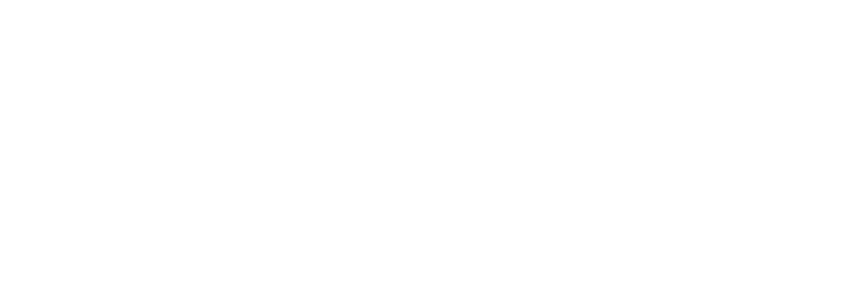
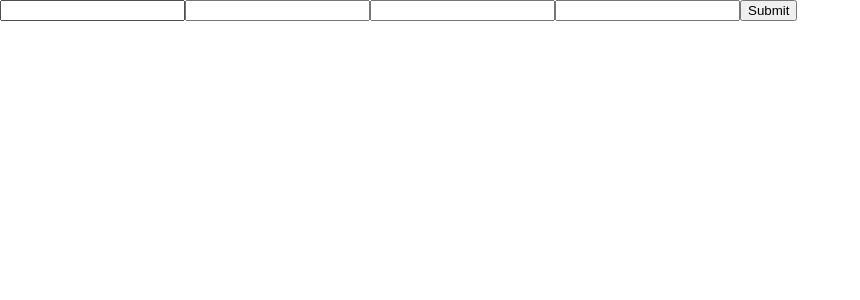
Before and after one commit to JacobTate/mern-login-template, a React (Create React App) app in the folder client/: page /signup in a window 1280 px wide. Shown: the top 300 px of the page, without its empty margins (0-860 px from the left). Built offline with nearby package versions, Linux system fonts and the light colour scheme.

Commit message:
added forms for login and signup

```diff
--- a/client/src/App.js
+++ b/client/src/App.js
@@ -1,5 +1,7 @@
 import React, { Component } from "react";
 import HomePage from "../src/Pages/home";
+import Login from "../src/Pages/login";
+import Signup from "../src/Pages/signUp";
 import { BrowserRouter as Router, Switch, Route } from "react-router-dom";
 import "./App.css";
 
@@ -10,8 +12,12 @@
         <Router>
           <div>
             <Switch>
-              <Route path="/signup"></Route>
-              <Route path="/login"></Route>
+              <Route path="/signup">
+                <Signup />
+              </Route>
+              <Route path="/login">
+                <Login />
+              </Route>
               <Route path="/">
                 <HomePage />
               </Route>
--- a/client/src/Pages/login/index.js
+++ b/client/src/Pages/login/index.js
@@ -0,0 +1,15 @@
+import React, { Component } from "react";
+import LoginForm from "../../components/loginForm";
+class Login extends Component {
+  constructor(props) {
+    super(props);
+  }
+  render() {
+    return (
+      <div>
+          <LoginForm />
+      </div>
+    );
+  }
+}
+export default Login;
--- a/client/src/Pages/signUp/index.js
+++ b/client/src/Pages/signUp/index.js
@@ -0,0 +1,8 @@
+import React from "react";
+import SignUpFrom from "../../components/SignUpForm";
+function Signup(props) {
+return(
+<SignUpFrom />
+);
+};
+export default Signup;
--- /dev/null
+++ b/client/src/components/SignUpForm/index.js
@@ -0,0 +1,18 @@
+import React from "react";
+import { Container, Button } from "reactstrap";
+function SignUpForm(props) {
+  return (
+    <div>
+      <Container>
+        <form>
+          <input type="text" required name="firstName"></input>
+          <input type="text" required name="lastName"></input>
+          <input type="email" required name="email"></input>
+          <input type="password" required name="password"></input>
+          <Button color="primary">Submit</Button>
+        </form>
+      </Container>
+    </div>
+  );
+}
+export default SignUpForm;
--- /dev/null
+++ b/client/src/components/loginForm/index.js
@@ -0,0 +1,17 @@
+import React from "react";
+import { Container, Button } from "reactstrap";
+function LoginForm (props) {
+    return (
+      <div>
+        <Container>
+          <form>
+            <input type="email" required name="email"></input>
+            <input type="password" required name="password"></input>
+            <Button color="primary">Submit</Button>
+          </form>
+        </Container>
+       <a href="/signup">No account? Make one!</a>
+      </div>
+    );
+}
+export default LoginForm;
```
